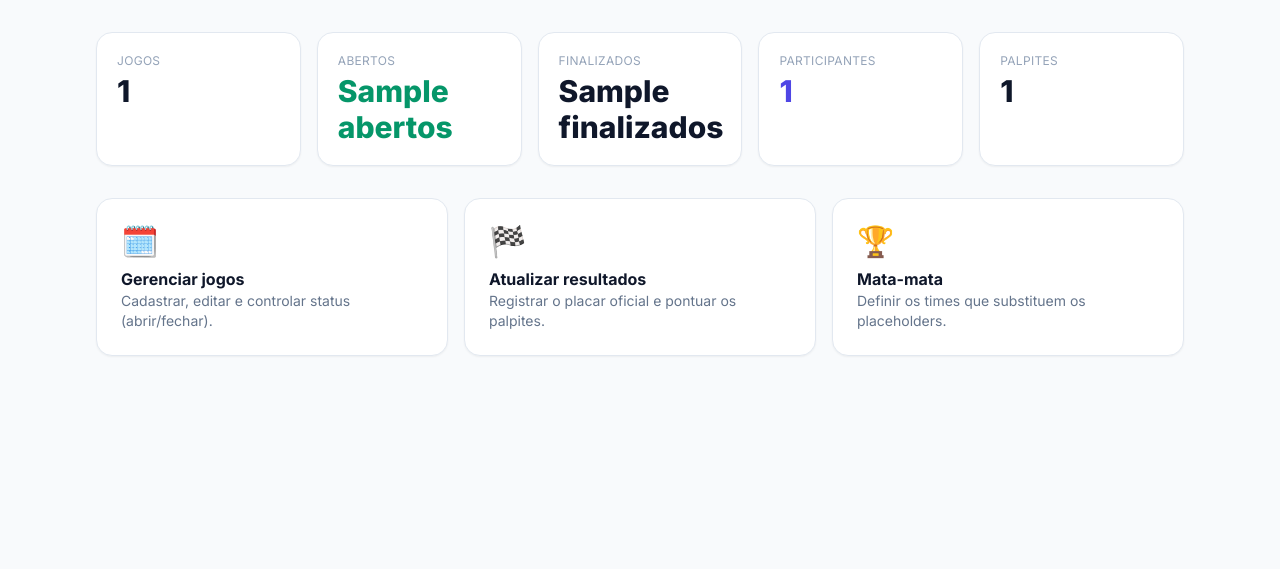
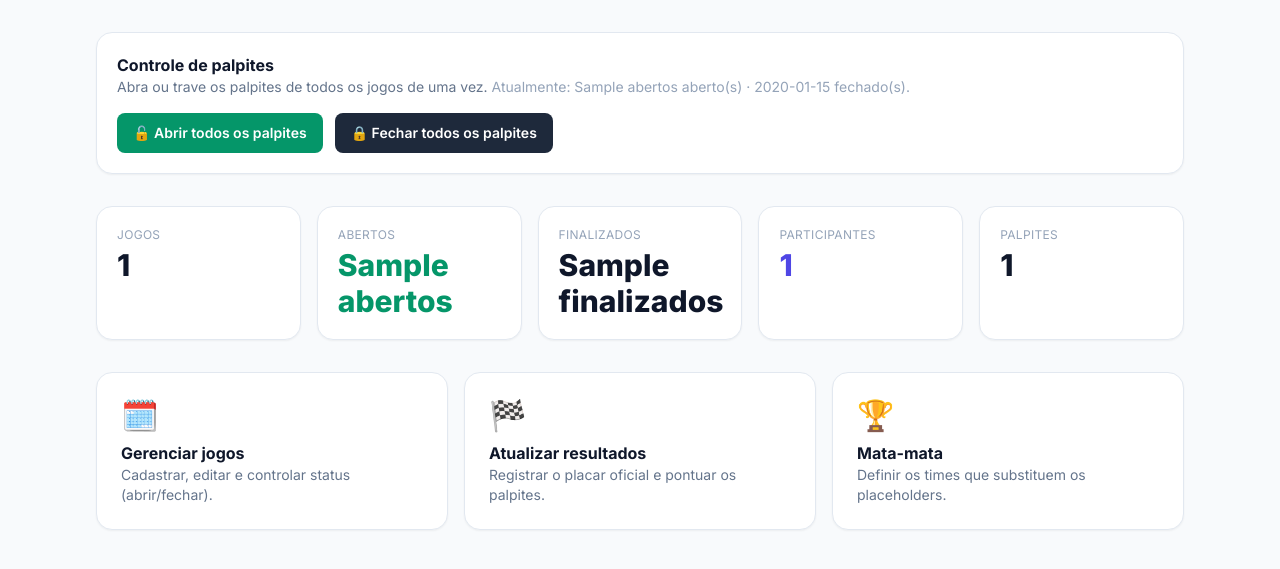
Before and after one commit to LeooBessa/bolao-copa, a FastAPI app: template app/templates/admin/dashboard.html in a window 1280 px wide. Shown: the part 145-714 px from the top of the page. Run offline with FastAPI, Linux system fonts and the light colour scheme; the template is opened without the code that fills it: most values are stand-ins (such as "Sample title", 1, 10 or a date in 2020); some libraries are stand-ins or nearby versions.

Commit message:
Adiciona botões de abrir/fechar todos os palpites no painel admin
Novas rotas /admin/palpites/{abrir,fechar}-todos reutilizam o service
(fechar_todos_palpites / abrir_palpites_grupos), também usado pelo script CLI.
Card de controle no dashboard com estado atual (abertos/fechados).

```diff
--- a/app/templates/admin/dashboard.html
+++ b/app/templates/admin/dashboard.html
@@ -7,6 +7,35 @@
     <h1 class="text-2xl font-extrabold text-slate-900">Painel do Administrador</h1>
     <p class="text-sm text-slate-500">Gerencie jogos, resultados e o chaveamento do mata-mata.</p>
   </header>
+
+  {% include "partials/flash.html" %}
+
+  <!-- Controle de palpites (abrir/fechar tudo de uma vez) -->
+  <div class="rounded-2xl border border-slate-200 bg-white p-5 shadow-sm">
+    <div class="flex flex-wrap items-center justify-between gap-4">
+      <div>
+        <h2 class="font-bold text-slate-900">Controle de palpites</h2>
+        <p class="text-sm text-slate-500">
+          Abra ou trave os palpites de todos os jogos de uma vez.
+          <span class="text-slate-400">Atualmente: {{ abertos }} aberto(s) · {{ fechados }} fechado(s).</span>
+        </p>
+      </div>
+      <div class="flex gap-3">
+        <form method="post" action="/admin/palpites/abrir-todos"
+              onsubmit="return confirm('Reabrir os palpites de TODOS os jogos da fase de grupos?');">
+          <button class="rounded-lg bg-emerald-600 px-4 py-2.5 text-sm font-semibold text-white hover:bg-emerald-700">
+            🔓 Abrir todos os palpites
+          </button>
+        </form>
+        <form method="post" action="/admin/palpites/fechar-todos"
+              onsubmit="return confirm('Fechar os palpites de TODOS os jogos? Ninguém poderá mais palpitar.');">
+          <button class="rounded-lg bg-slate-800 px-4 py-2.5 text-sm font-semibold text-white hover:bg-slate-700">
+            🔒 Fechar todos os palpites
+          </button>
+        </form>
+      </div>
+    </div>
+  </div>
 
   <div class="grid grid-cols-2 gap-4 lg:grid-cols-5">
     <div class="rounded-2xl border border-slate-200 bg-white p-5 shadow-sm">
```
Also changed, not shown: app/routes/admin.py (+31 -0 lines), app/services/__init__.py (+8 -1 lines), app/services/palpites.py (+33 -1 lines), scripts/palpites.py (+3 -35 lines).
